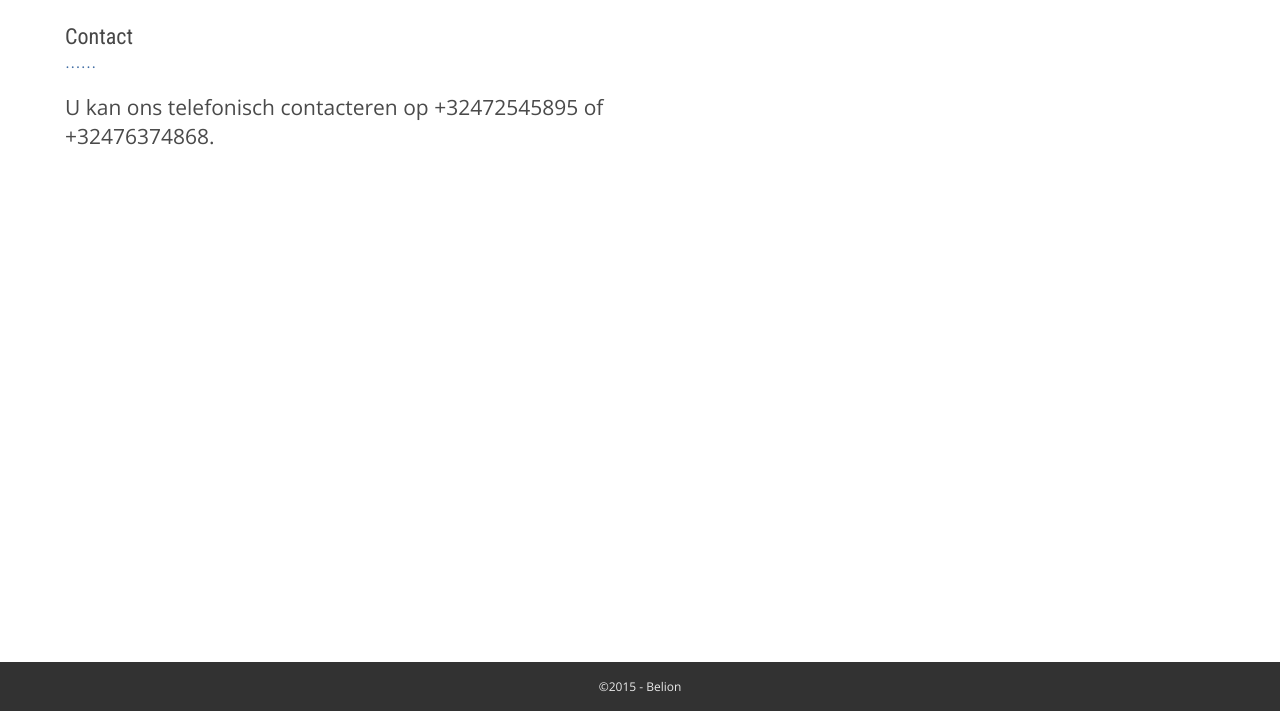
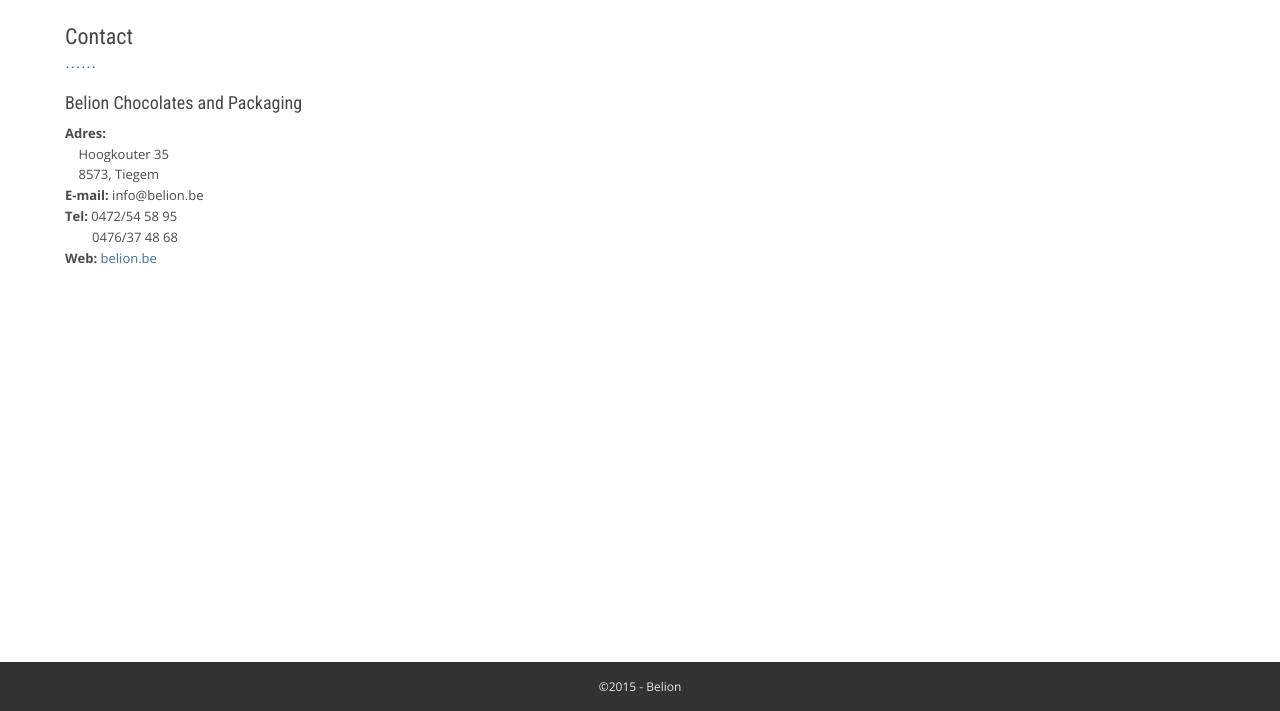
Before and after one commit to belion-choclates/belion-choclates.github.io, a plain HTML site: page contact.html in a window 1280 px wide. Shown: the part 89-800 px from the top of the page. Drawn offline with nearby package versions, Linux system fonts and the light colour scheme.

Commit message:
update contact

```diff
--- a/contact.html
+++ b/contact.html
@@ -76,7 +76,16 @@
 				<div class="row">
 					<div class="col-md-6">
 						<h2 class="section-heading">Contact</h2>
-						<p class="lead">U kan ons telefonisch contacteren op +32472545895 of +32476374868.</p>
+						<p>
+							<h4>Belion Chocolates and Packaging</h4>
+							<b>Adres:</b><br>
+							&nbsp;&nbsp;&nbsp;&nbsp;Hoogkouter 35<br>
+							&nbsp;&nbsp;&nbsp;&nbsp;8573, Tiegem<br>
+							<b>E-mail:</b> info@belion.be<br>
+							<b>Tel:</b> 0472/54 58 95<br>
+							<b>&nbsp;&nbsp;&nbsp;&nbsp;&nbsp;&nbsp;&nbsp;</b> 0476/37 48 68<br>
+							<b>Web:</b> <a href="https://belion.be">belion.be</a>
+						</p>
 						<!-- <p class="lead">Per mail zijn we bereikbaar op <a href="mailto:info@belion.be">info@belion.be</a>.</p> -->
 
 					</div>
```
